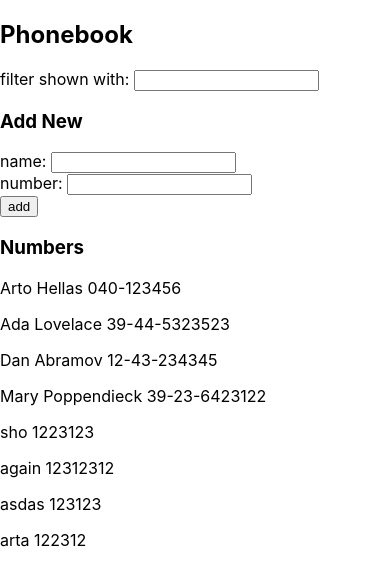
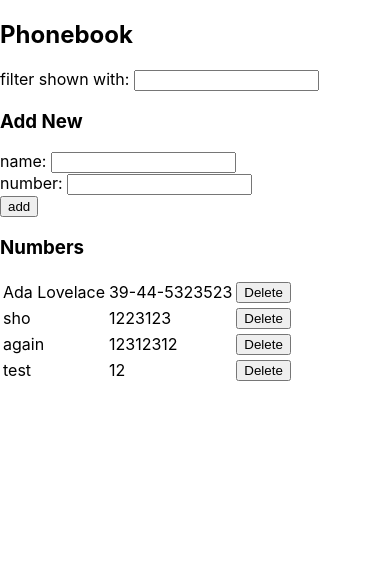
Before and after one commit to shotozuro/fullstackopen, a React (Create React App) app in the folder part2/phonebook/: page / in a window 390 px wide. Shown: the top 586 px of the page. Built offline with nearby package versions, Linux system fonts and the light colour scheme; data requests are answered from the project's data file.

Commit message:
2.17: Phonebook step9

```diff
--- a/part2/phonebook/db.json
+++ b/part2/phonebook/db.json
@@ -1,24 +1,9 @@
 {
   "persons": [
-    {
-      "name": "Arto Hellas",
-      "number": "040-123456",
-      "id": 1
-    },
     {
       "name": "Ada Lovelace",
       "number": "39-44-5323523",
       "id": 2
-    },
-    {
-      "name": "Dan Abramov",
-      "number": "12-43-234345",
-      "id": 3
-    },
-    {
-      "name": "Mary Poppendieck",
-      "number": "39-23-6423122",
-      "id": 4
     },
     {
       "name": "sho",
@@ -31,13 +16,8 @@
       "id": 6
     },
     {
-      "name": "asdas",
-      "number": "123123",
-      "id": 7
-    },
-    {
-      "name": "arta",
-      "number": "122312",
+      "name": "test",
+      "number": "12",
       "id": 8
     }
   ]
--- a/part2/phonebook/src/App.js
+++ b/part2/phonebook/src/App.js
@@ -24,15 +24,29 @@ const PersonForm = (props) => {
   )
 }
 
-const Persons = ({ persons, query }) => {
-  return persons
-    .filter(person => person.name.toLowerCase().includes(query.toLowerCase()))
-    .map(person => <Person key={person.name} person={person} />)
+const Persons = ({ persons, query, onRemove }) => {
+  return <table>
+    <tbody>
+      {
+        persons
+          .filter(person => person.name.toLowerCase().includes(query.toLowerCase()))
+          .map(person => <Person key={person.name} person={person} onRemove={onRemove} />)
+      }
+    </tbody>
+  </table>
 }
 
-const Person = ({ person }) => {
+const Person = ({ person, onRemove }) => {
+  const handleRemovePerson = (person) => {
+    const toBeDeleted = window.confirm(`Delete ${person.name}?`)
+    if (toBeDeleted) onRemove(person.id)
+  }
   return (
-    <p>{person.name} {person.number}</p>
+    <tr>
+      <td>{person.name}</td>
+      <td>{person.number}</td>
+      <td><button onClick={() => handleRemovePerson(person)}>Delete</button></td>
+    </tr>
   )
 }
 const App = () => {
@@ -68,6 +82,14 @@ const App = () => {
     setNewNameFilter(event.target.value)
   }
 
+  const handleRemovePerson = (personId) => {
+    personServices.remove(personId)
+      .then(() => {
+        const newPersonList = persons.filter(person => person.id !== personId)
+        setPersons(newPersonList)
+      })
+  }
+
   useEffect(() => {
     personServices.getAll().then(response => setPersons(response))
   }, [])
@@ -86,7 +108,11 @@ const App = () => {
         onSubmit={handleSubmit} />
 
       <h3>Numbers</h3>
-      <Persons persons={persons} query={newNameFilter} />
+      <Persons
+        persons={persons}
+        query={newNameFilter}
+        onRemove={handleRemovePerson}
+      />
     </div>
   )
 }
--- a/part2/phonebook/src/personServices.js
+++ b/part2/phonebook/src/personServices.js
@@ -2,14 +2,19 @@ import axios from 'axios'
 
 const BASE_URL = 'http://localhost:3001/persons'
 
-const getAll = () => {
-  const request = axios.get(BASE_URL)
-  return request.then(response => response.data)
+const getAll = async () => {
+  const response = await axios.get(BASE_URL)
+  return response.data
 }
 
-const add = (newPerson) => {
-  const request = axios.post(BASE_URL, newPerson)
-  return request.then(response => response.data)
+const add = async (newPerson) => {
+  const response = await axios.post(BASE_URL, newPerson)
+  return response.data
 }
 
-export default { getAll, add }
+const remove = async (personId) => {
+  const response = await axios.delete(`${BASE_URL}/${personId}`)
+  return response.data
+}
+
+export default { getAll, add, remove }
```
